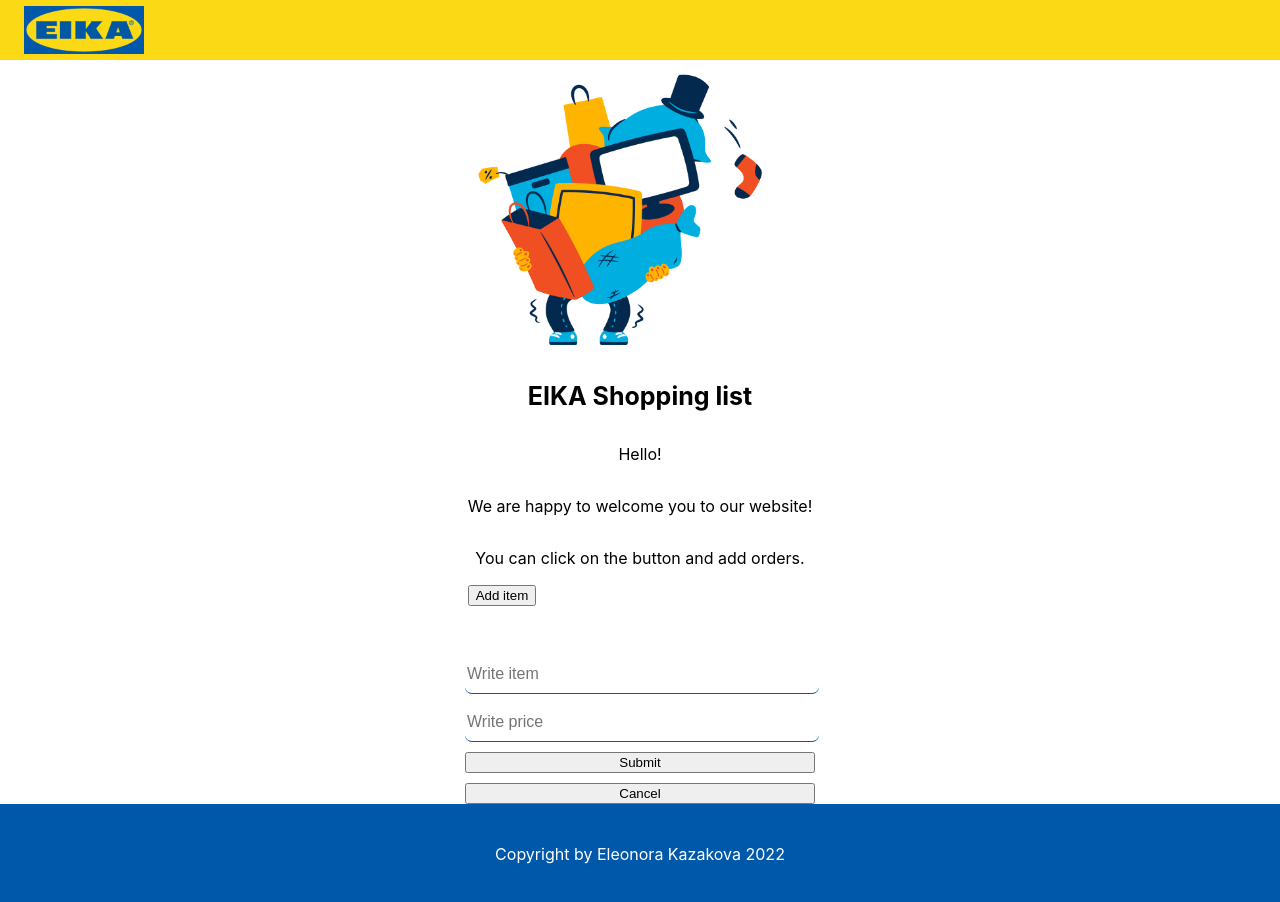
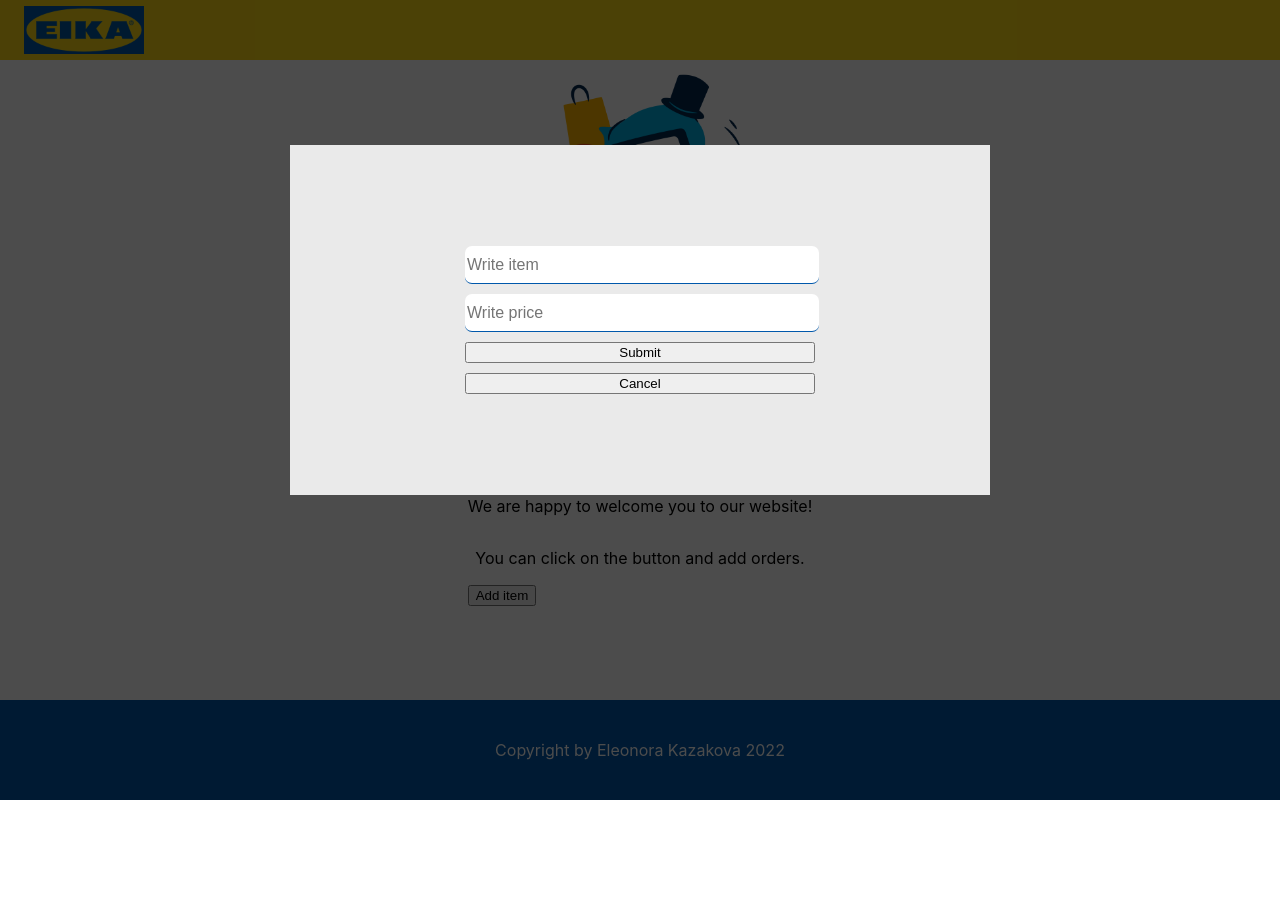
Before and after one commit to EleonoraKazakova/test-to-do-list, a React (Create React App) app: page / in a window 1280 px wide. Both pictures are taken after a click on the button "Add item". After the commit the page ends 800 px from the top, so only its background shows below. Built offline with nearby package versions, Linux system fonts and the light colour scheme.

Commit message:
Create modal-window

```diff
--- a/public/index.html
+++ b/public/index.html
@@ -17,5 +17,6 @@
   </head>
   <body>
     <div id="root"></div>
+    <div id="portal"></div>
   </body>
 </html>
--- a/src/App.js
+++ b/src/App.js
@@ -4,6 +4,7 @@
 import WelcomePage from "./components/WelcomePage";
 import ShoppingList from "./components/ShoppingList";
 import ModalForm from "./components/ModalForm";
+import ModalWindow from "./components/ModalWindow";
 
 export default function App() {
   const [itemsList, setItemsList] = useState([]);
@@ -27,17 +28,31 @@
       </header>
 
       <main className="app-content">
-        {itemsList.length === 0 && <WelcomePage setOpenModal={setOpenModal} />}
+        {itemsList.length === 0 && (
+          <WelcomePage
+            setOpenModal={setOpenModal}
+            modalState={[openModal, setOpenModal]}
+            createdItem={createdItem}
+          />
+        )}
         {itemsList.length > 0 && (
           <ShoppingList
             itemsListState={[itemsList, setItemsList]}
             setOpenModal={setOpenModal}
           />
         )}
-        <ModalForm
+
+        <ModalWindow open={openModal} onClose={() => setOpenModal(false)}>
+          <ModalForm
+            createdItem={createdItem}
+            modalState={[openModal, setOpenModal]}
+          />
+        </ModalWindow>
+
+        {/*<ModalForm
           createdItem={createdItem}
           modalState={[openModal, setOpenModal]}
-        />
+        />*/}
       </main>
 
       <footer className="app-footer">
--- /dev/null
+++ b/src/components/ModalWindow.jsx
@@ -0,0 +1,16 @@
+import ReactDOM from "react-dom";
+import "../styles/modalWindow.css";
+
+export default function ModalWindow({ open, onClose, children }) {
+  if (!open) return null;
+
+  return ReactDOM.createPortal(
+    <section>
+      <div className="modal-overlay" />
+      <div className="modal-styles">
+        <div className="modal-name-tech">{children}</div>
+      </div>
+    </section>,
+    document.getElementById("portal")
+  );
+}
--- a/src/components/WelcomePage.jsx
+++ b/src/components/WelcomePage.jsx
@@ -1,7 +1,8 @@
 import "../styles/welcomePage.css";
 import HomeImg from "../images/home-img.png";
+import ModalForm from "./ModalForm";
 
-export default function WelcomePage({ setOpenModal }) {
+export default function WelcomePage({ setOpenModal, modalState, createdItem }) {
   return (
     <div>
       <img src={HomeImg} className="welcomePage-logo" />
--- /dev/null
+++ b/src/styles/modalWindow.css
@@ -0,0 +1,69 @@
+@media (max-width: 899px) {
+  .modal-styles {
+    display: flex;
+    justify-content: center;
+    align-items: center;
+    width: 300px;
+    height: auto;
+    position: fixed;
+    top: 40%;
+    left: 50%;
+    transform: translate(-50%, -50%);
+    background-color: rgb(234, 234, 234);
+    z-index: 1000;
+  }
+
+  .modal-mark {
+    width: 15px;
+    height: 15px;
+    cursor: pointer;
+    margin: 5px;
+    position: absolute;
+    right: 0;
+  }
+}
+
+@media (min-width: 900px) {
+  .modal-styles {
+    display: flex;
+    justify-content: center;
+    align-items: center;
+    width: 700px;
+    height: 350px;
+    position: fixed;
+    top: 40%;
+    left: 50%;
+    transform: translate(-50%, -50%);
+    background-color: rgb(234, 234, 234);
+    z-index: 1000;
+  }
+
+  .modal-mark {
+    width: 15px;
+    height: 15px;
+    cursor: pointer;
+    margin: 5px;
+  }
+}
+
+.modal-overlay {
+  position: fixed;
+  top: 0;
+  left: 0;
+  right: 0;
+  bottom: 0;
+  background-color: rgba(0, 0, 0, 0.7);
+  z-index: 1000;
+}
+
+.modal-name-tech {
+  display: flex;
+  flex-direction: column;
+}
+
+.modal-tech {
+  display: flex;
+  border: 1px solid yellow;
+  border-radius: 3px;
+  width: auto;
+}
```
